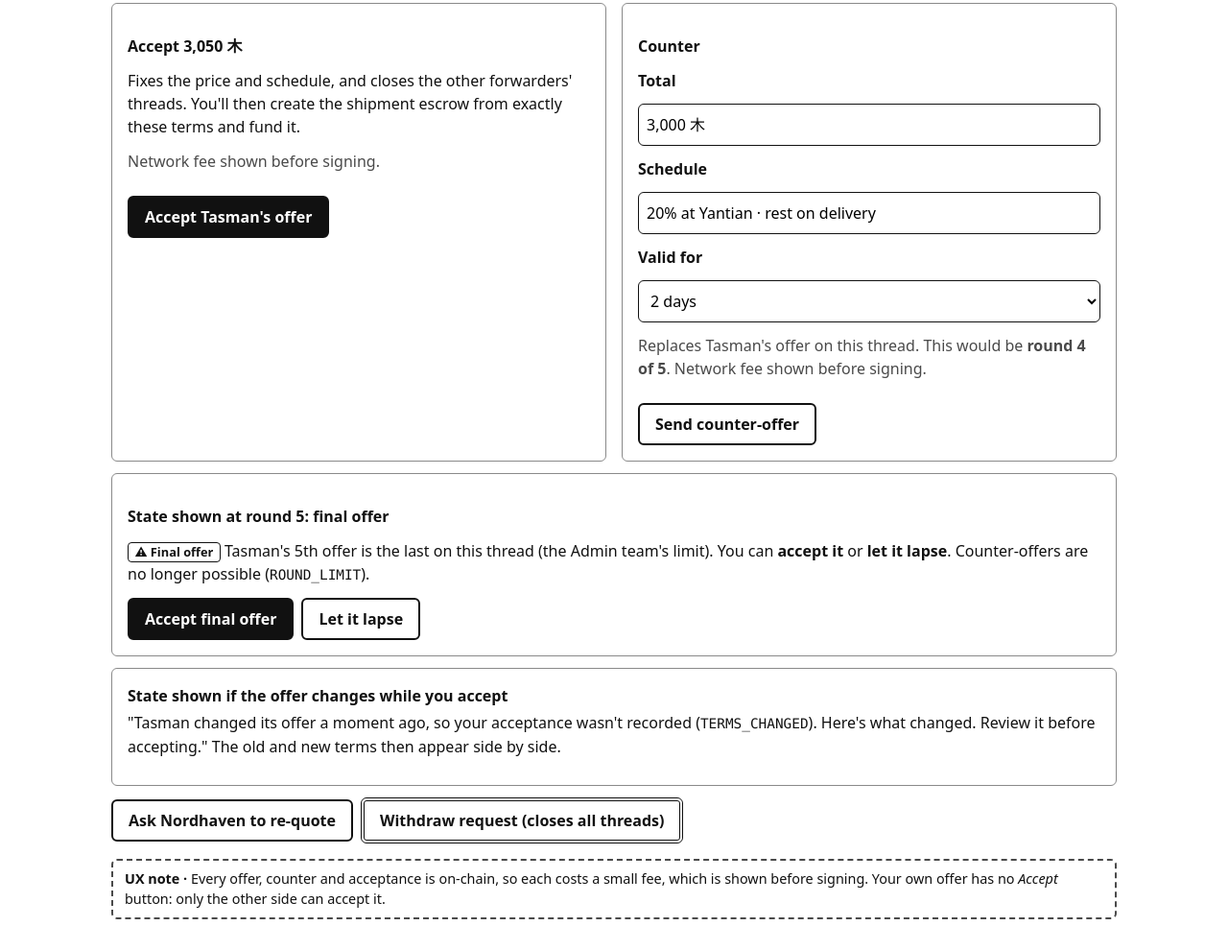
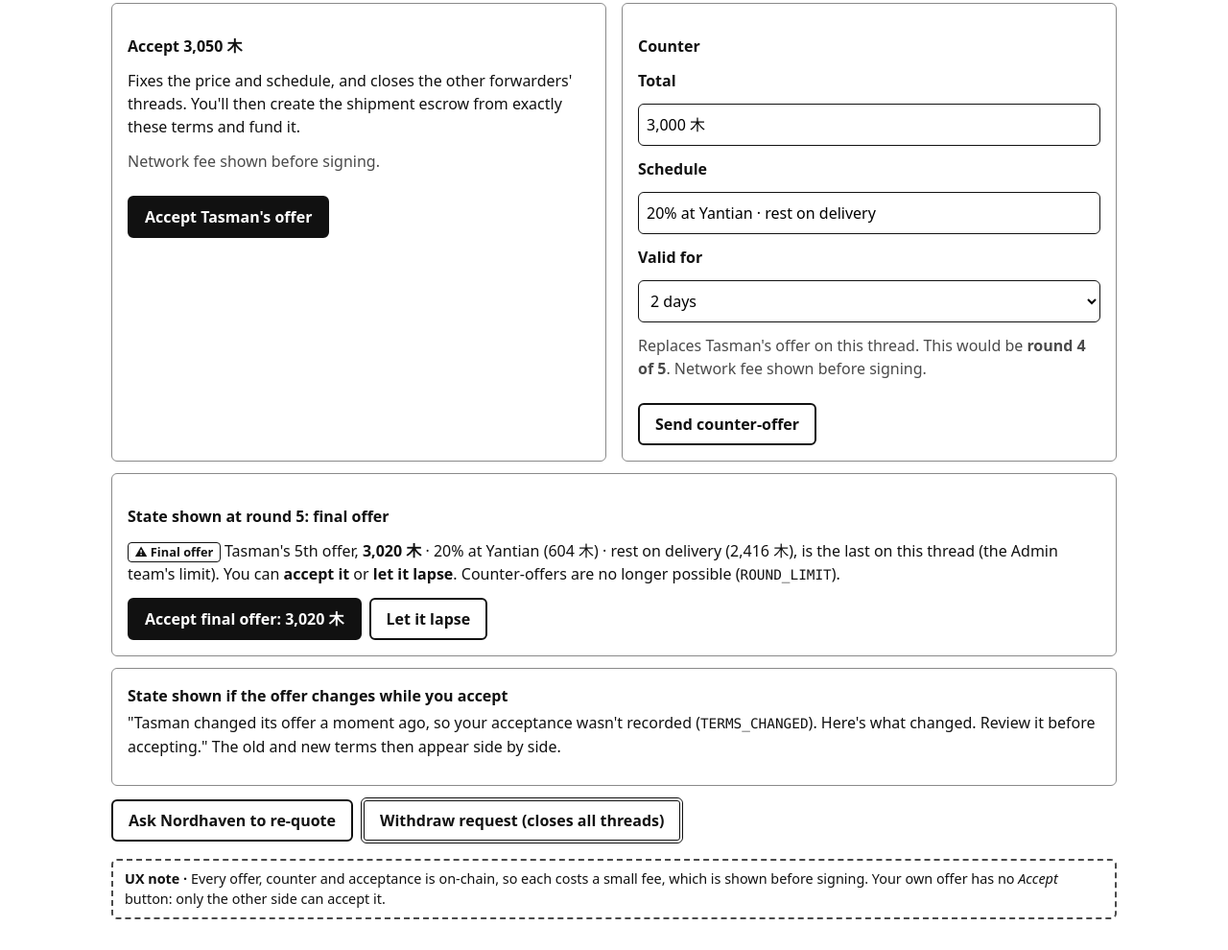
Before and after one commit to shanepreater/gajufreight, a plain HTML site: page docs/wireframes/negotiation.html in a window 1280 px wide. Shown: the part 626-1616 px from the top of the page at 96% size. Drawn offline with Linux system fonts and the light colour scheme.

Commit message:
docs(wireframes): sign the final offer's own terms
Accepting a round-5 offer reused the round-3 sign state and terms; it
now has its own state with the exact final terms.

```diff
--- a/docs/wireframes/negotiation.html
+++ b/docs/wireframes/negotiation.html
@@ -53,8 +53,8 @@
 
       <div class="card stack" role="note" aria-labelledby="final-offer">
         <h3 id="final-offer">State shown at round 5: final offer</h3>
-        <p><span class="badge warn">Final offer</span> Tasman's 5th offer is the last on this thread (the Admin team's limit). You can <strong>accept it</strong> or <strong>let it lapse</strong>. Counter-offers are no longer possible (<code>ROUND_LIMIT</code>).</p>
-        <div class="row"><a class="btn primary" href="sign-action.html#accept-quote">Accept final offer</a><button class="btn" type="button">Let it lapse</button></div>
+        <p><span class="badge warn">Final offer</span> Tasman's 5th offer, <strong>3,020 木</strong> · 20% at Yantian (604 木) · rest on delivery (2,416 木), is the last on this thread (the Admin team's limit). You can <strong>accept it</strong> or <strong>let it lapse</strong>. Counter-offers are no longer possible (<code>ROUND_LIMIT</code>).</p>
+        <div class="row"><a class="btn primary" href="sign-action.html#accept-final">Accept final offer: 3,020 木</a><button class="btn" type="button">Let it lapse</button></div>
       </div>
     </section>
 
```
